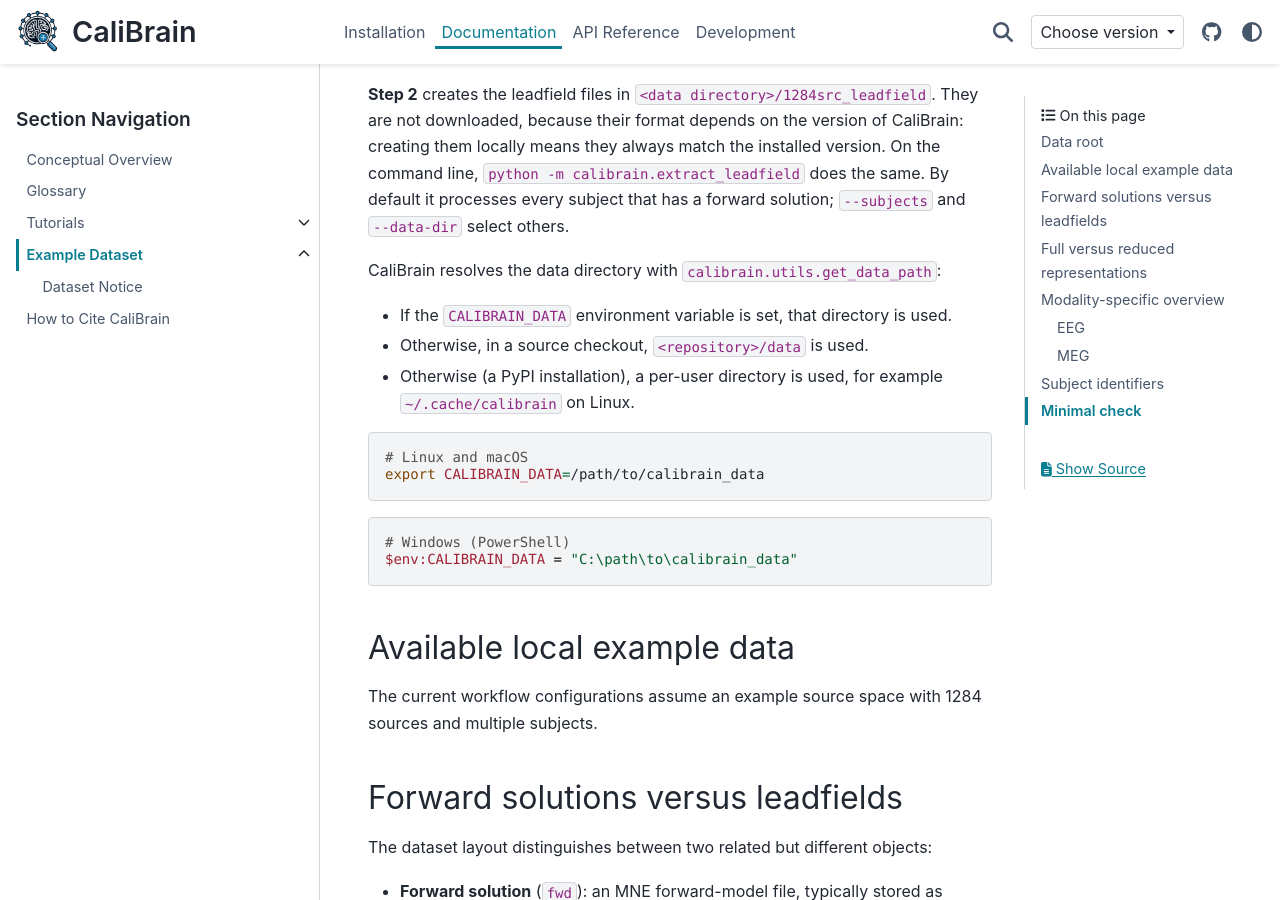
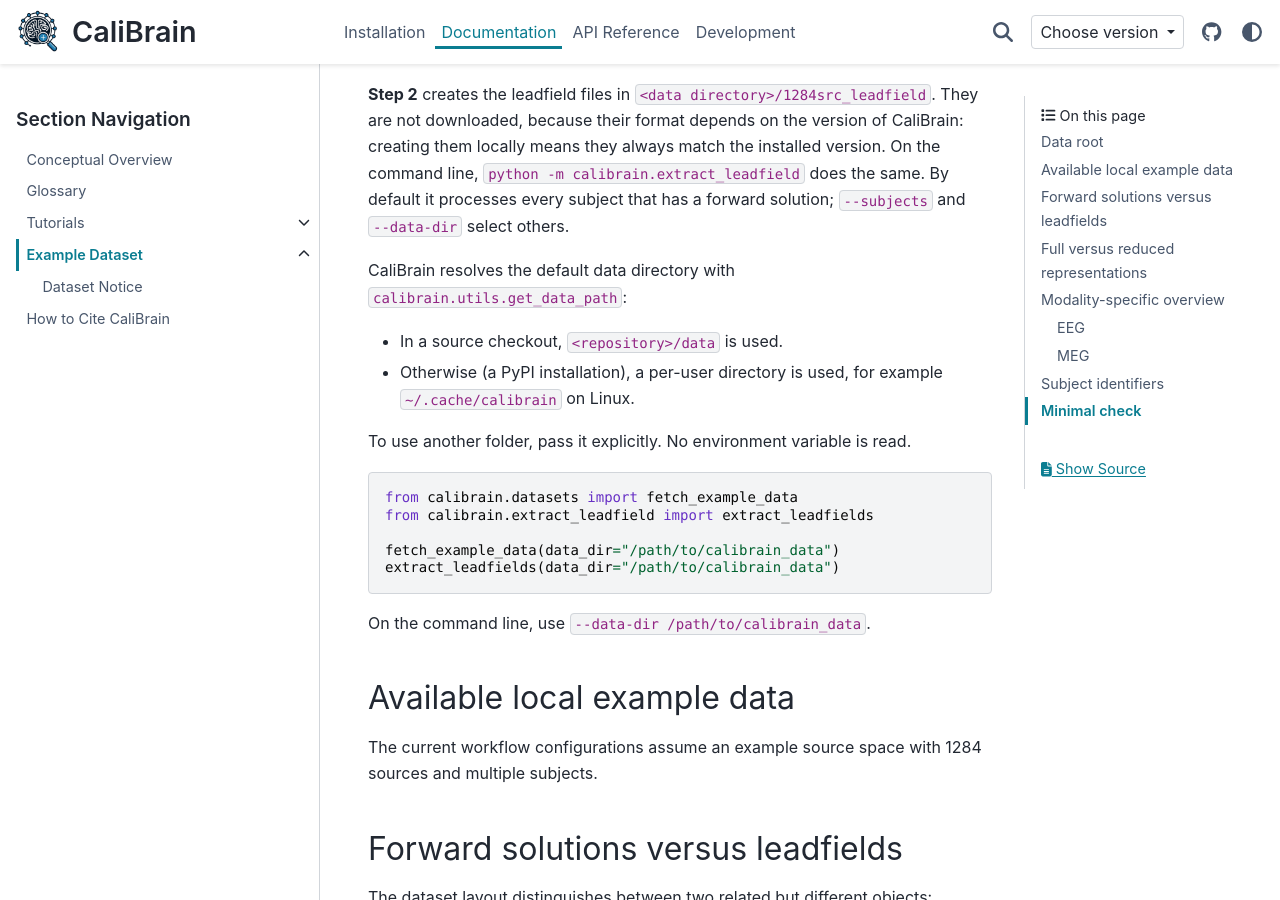
Before and after one commit to braindatalab/CaliBrain, a Sphinx documentation site: the page built from docs/source/datasets/index.rst, in a window 1280 px wide and 900 px high, scrolled down 1546 px. Built offline with Sphinx 7.4.7 and the PyData theme 0.15.4, drawn with Linux system fonts in a browser that asks for light colours; pages that are not in the unit, such as notebooks, are missing from menus; comment, search, counter and statistics services are not loaded.

Commit message:
refactor: remove the CALIBRAIN_DATA environment variable
The data folder is now chosen only by the data_dir argument (or --data-dir)
and otherwise falls back to the default folder. A set CALIBRAIN_DATA is
ignored with a FutureWarning. The real-download test is now run with
pytest --network instead of CALIBRAIN_TEST_NETWORK

```diff
--- a/docs/source/datasets/index.rst
+++ b/docs/source/datasets/index.rst
@@ -70,22 +70,23 @@ them locally means they always match the installed version. On the command line,
 ``python -m calibrain.extract_leadfield`` does the same. By default it processes every
 subject that has a forward solution; ``--subjects`` and ``--data-dir`` select others.
 
-CaliBrain resolves the data directory with ``calibrain.utils.get_data_path``:
+CaliBrain resolves the default data directory with ``calibrain.utils.get_data_path``:
 
-- If the ``CALIBRAIN_DATA`` environment variable is set, that directory is used.
-- Otherwise, in a source checkout, ``<repository>/data`` is used.
+- In a source checkout, ``<repository>/data`` is used.
 - Otherwise (a PyPI installation), a per-user directory is used, for example
   ``~/.cache/calibrain`` on Linux.
 
-.. code-block:: bash
+To use another folder, pass it explicitly. No environment variable is read.
 
-   # Linux and macOS
-   export CALIBRAIN_DATA=/path/to/calibrain_data
+.. code-block:: python
 
-.. code-block:: powershell
+   from calibrain.datasets import fetch_example_data
+   from calibrain.extract_leadfield import extract_leadfields
 
-   # Windows (PowerShell)
-   $env:CALIBRAIN_DATA = "C:\path\to\calibrain_data"
+   fetch_example_data(data_dir="/path/to/calibrain_data")
+   extract_leadfields(data_dir="/path/to/calibrain_data")
+
+On the command line, use ``--data-dir /path/to/calibrain_data``.
 
 
 Available local example data
--- a/docs/source/development/changelog.rst
+++ b/docs/source/development/changelog.rst
@@ -15,9 +15,10 @@ Version 1.0.4 (unreleased)
 *   [BREAKING] Free-orientation source simulation now generates one waveform per active source along its cortical normal (rank-one source blocks) instead of an independent waveform per orientation component. Results from earlier free-orientation runs are not comparable.
 *   [BREAKING] ``SourceSimulator.simulate`` now requires the keyword-only argument ``cortical_normals`` for free-orientation simulations, plus ``Q_basis`` for reduced free MEG. Fixed-orientation simulation is unchanged.
 *   [BREAKING] Existing free-orientation leadfield files must be regenerated with ``python -m calibrain.extract_leadfield``, because older files do not contain ``cortical_normals``.
+*   [BREAKING] CaliBrain no longer reads environment variables. ``CALIBRAIN_DATA`` is removed: pass the folder explicitly (for example ``data_dir=`` of ``fetch_example_data`` and ``extract_leadfields``, or ``--data-dir``), otherwise the default folder is used. While ``CALIBRAIN_DATA`` is still set, ``get_data_path`` warns that it is ignored.
 *   [FEATURE] Added ``calibrain.datasets.fetch_example_data()``, which downloads example forward solutions from the CaliBrain-data repository on demand: the ``fsaverage`` template, and, as a separate dataset subject to the CamCAN terms, four CamCAN participants (``fetch_example_data("camcan")``). The download is checked against a SHA-256 checksum. The leadfield files are not downloaded: they depend on the CaliBrain version and are created from the forward solution in a separate step.
 *   [FEATURE] Added ``extract_leadfields()`` (also ``python -m calibrain.extract_leadfield``) to create the leadfield files from the forward solutions in the data directory. By default it processes every subject that has a forward solution, and it accepts ``--subjects``, ``--data-dir`` and ``--coil``. Before, the command line failed unless all five example forward solutions were present.
-*   [ENHANCEMENT] The default data directory of an installed package is now a per-user directory instead of a folder inside the Python environment. In a source checkout it is still ``<repository>/data``, and ``CALIBRAIN_DATA`` overrides both.
+*   [ENHANCEMENT] The default data directory of an installed package is now a per-user directory instead of a folder inside the Python environment. In a source checkout it is still ``<repository>/data``.
 *   [FEATURE] Leadfield files, ``LeadfieldBuilder``, and ``DataGenerator`` now carry ``cortical_normals`` (and ``Q_basis`` for MEG). ``LeadfieldBuilder`` computes them for free leadfields built from a forward solution and stores them in cached files, and ``DataGenerator`` saves the normals in the posterior-summary H5 files.
 *   [ENHANCEMENT] ``PyQt5``, ``pyvistaqt``, and ``ipywidgets`` are no longer required dependencies. 3D brain plotting now needs the optional extra, ``pip install "calibrain[viz]"``, and logs an install hint when it is missing.
 *   [ENHANCEMENT] The package version is now defined only in ``calibrain/__init__.py``, and ``pyproject.toml`` reads it from there.
--- a/docs/source/installation/index.rst
+++ b/docs/source/installation/index.rst
@@ -47,7 +47,7 @@ Data files
 The example forward-model and leadfield files are not part of the package. Download
 the forward solution with ``calibrain.datasets.fetch_example_data()`` and create the
 leadfield files from it with ``calibrain.extract_leadfield.extract_leadfields()``. The
-``CALIBRAIN_DATA`` environment variable chooses the folder they are stored in. See
+``data_dir`` argument of both functions chooses the folder they are stored in. See
 :doc:`../datasets/index` for details and the expected layout.
 
 .. toctree::
--- a/docs/source/installation/pypi_installation.rst
+++ b/docs/source/installation/pypi_installation.rst
@@ -91,5 +91,4 @@ Download the forward solution, then create the leadfield files from it:
    fetch_example_data()
    extract_leadfields()
 
-See :doc:`../datasets/index` for where they are stored and the ``CALIBRAIN_DATA``
-environment variable.
+See :doc:`../datasets/index` for where they are stored and how to choose another folder.
```
Also changed, not shown: other parts of docs/source/development/changelog.rst (+1 -1 lines), 10 other files.
